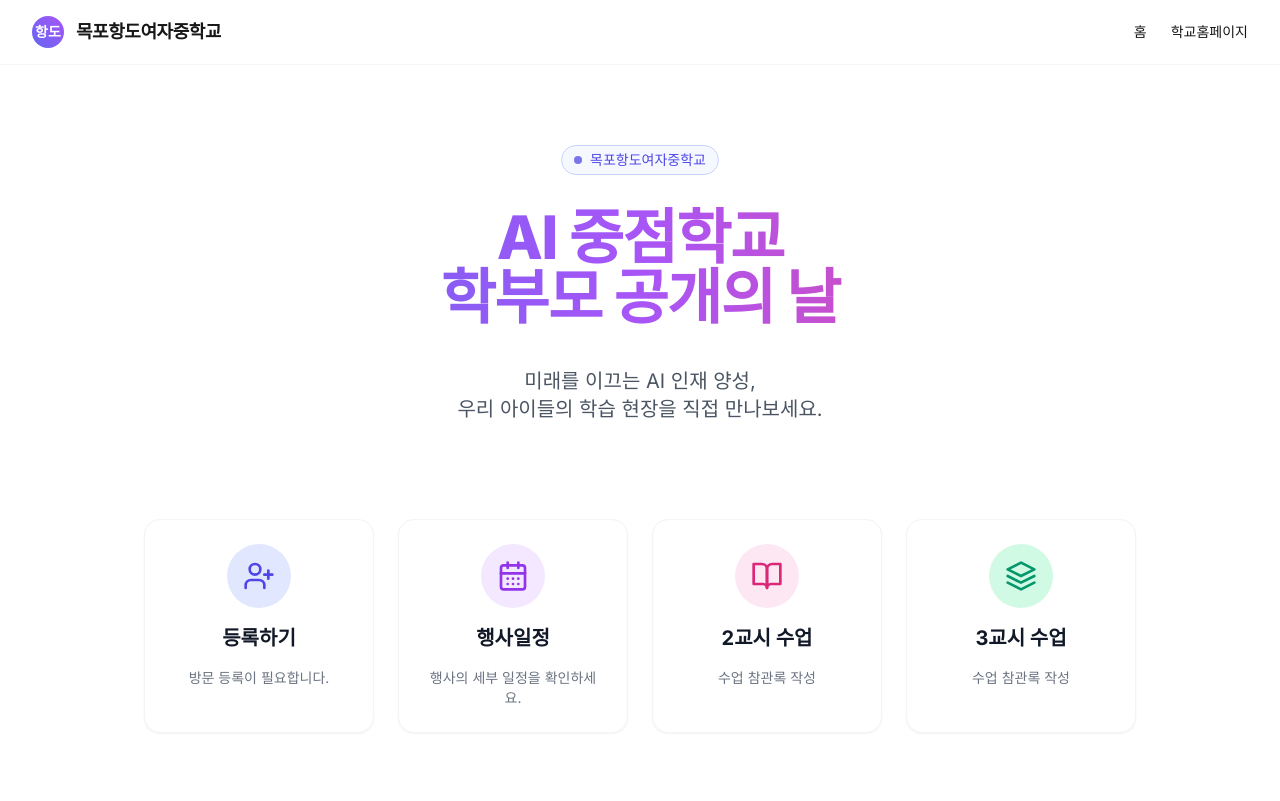
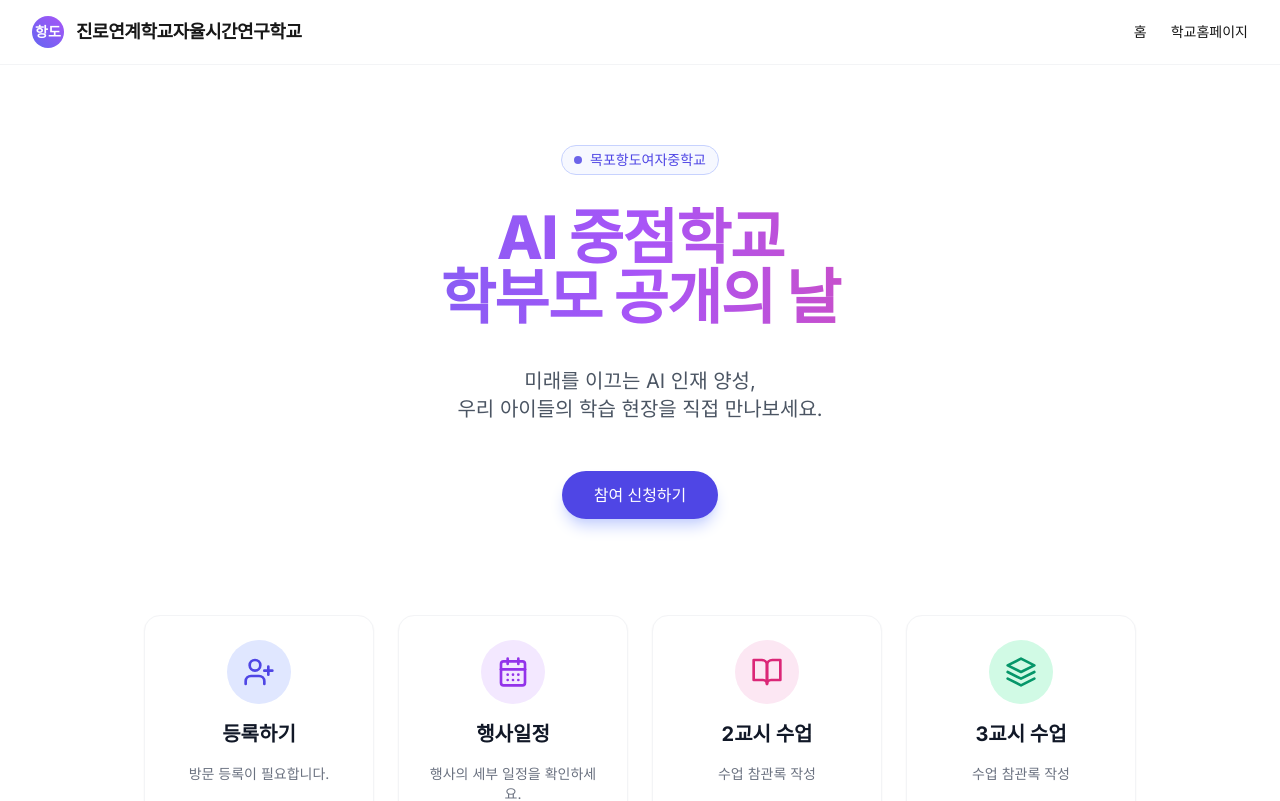
Before and after one commit to tmdhee-max/AIopenclass, a Next.js app: page / in a window 1280 px wide. Shown: the top 801 px of the page. Built offline with nearby package versions, Linux system fonts and the light colour scheme.

Commit message:
style: update header name and restore action button

```diff
--- a/app/page.tsx
+++ b/app/page.tsx
@@ -21,6 +21,22 @@ export default function Home() {
           미래를 이끄는 AI 인재 양성, <br /> 우리 아이들의 학습 현장을 직접 만나보세요.
         </p>
 
+        {/* 액션 버튼 */}
+        <div className="pt-4 flex flex-col sm:flex-row items-center justify-center gap-4">
+          <a
+            href="https://www.foreducator.com/registry/sign/74ad4be8-e2ef-4587-bb69-e9dee7e593ae"
+            className="w-full sm:w-auto px-8 py-3 rounded-full bg-indigo-600 hover:bg-indigo-700 text-white font-medium shadow-lg shadow-indigo-200 dark:shadow-none transition-transform hover:scale-105 active:scale-95 text-center"
+          >
+            참여 신청하기
+          </a>
+
+          {/* 여기에 새로운 기능(예: 안내장 다운로드 등)을 위한 버튼을 추가하세요 */}
+          {/*
+          <button className="w-full sm:w-auto px-8 py-3 rounded-full bg-white dark:bg-zinc-800 border border-gray-200 dark:border-zinc-700 hover:bg-gray-50 dark:hover:bg-zinc-700 text-gray-900 dark:text-gray-100 font-medium transition-transform hover:scale-105 active:scale-95">
+            안내장 다운로드
+          </button>
+          */}
+        </div>
       </section>
 
       {/* 바로가기 배너 섹션 */}
--- a/components/Header.tsx
+++ b/components/Header.tsx
@@ -16,7 +16,7 @@ export default function Header() {
               항도
             </div>
             <span className="font-semibold text-lg tracking-tight truncate max-w-[180px] sm:max-w-none">
-              목포항도여자중학교
+              진로연계학교자율시간연구학교
             </span>
           </Link>
 
```
